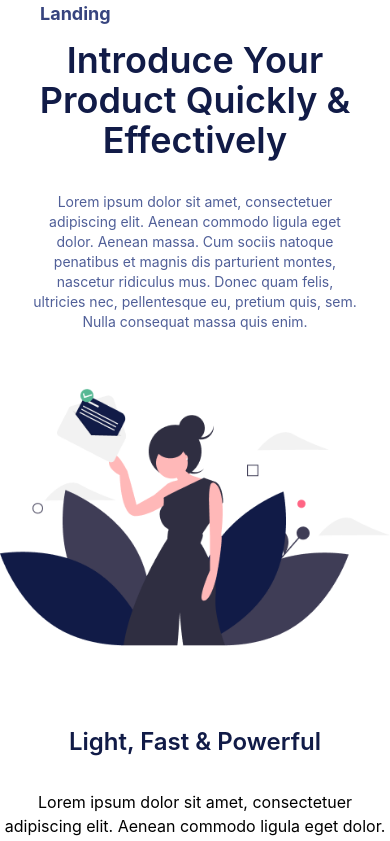
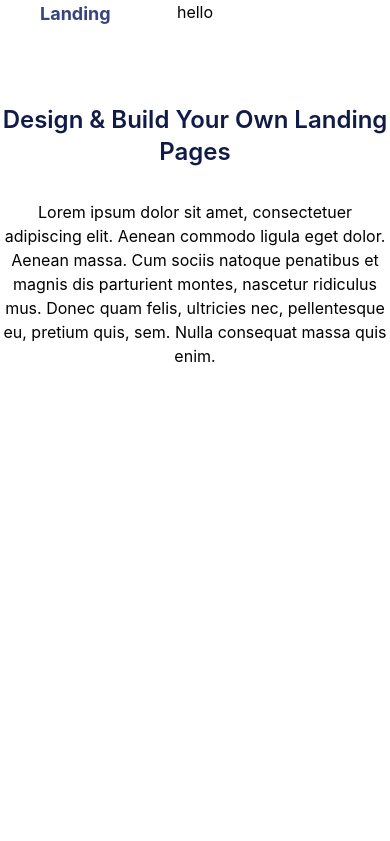
Before and after one commit to prastuti27/react-ui, a React (Create React App) app: page /pages/About.tsx in a window 390 px wide. Shown: the top 841 px of the page. Built offline with nearby package versions, Linux system fonts and the light colour scheme.

Commit message:
routing setup,added about page

```diff
--- a/package.json
+++ b/package.json
@@ -37,6 +37,8 @@
     ]
   },
   "devDependencies": {
+    "typescript": "4.9.5",
+    "react-router-dom": "^6.24.0",
     "tailwindcss": "^3.4.4",
     "web-vitals": "^4.2.1"
   }
--- a/src/App.tsx
+++ b/src/App.tsx
@@ -1,16 +1,24 @@
-import React from 'react';
-
-import './App.css';
-import Navbar from './components/Navbar.tsx';
-import Landing from './pages/Landing.tsx';
+// App.tsx
+import React from "react";
+import { BrowserRouter, Routes, Route } from "react-router-dom";
+import "./App.css";
+import Navbar from "./components/Navbar.tsx";
+import Home from "./pages/Home.tsx";
+import About from "./pages/About.tsx";
 
 function App() {
   return (
-    <div className="App">
+    <BrowserRouter>
+      <div className="App">
+        <Navbar />
 
-    <Navbar/>
-    <Landing/>
-    </div>
+        <Routes>
+          <Route path="/" element={<Home />} />
+          <Route path="/pages/Home.tsx" element={<Home />} />
+          <Route path="pages/About.tsx" element={<About />} />
+        </Routes>
+      </div>
+    </BrowserRouter>
   );
 }
 
--- a/src/components/Content.tsx
+++ b/src/components/Content.tsx
@@ -2,10 +2,10 @@ import React from "react";
 import Paragraph from "./Paragraph.tsx";
 import Heading from "./Heading.tsx";
 
-const Content = () => {
+const Content = ({ text }) => {
   return (
     <div className="lg:w-1/2 md:w-1/2 mt-10  w-full  flex flex-col gap-8 justify-center ">
-      <Heading text="Light, Fast & Powerful" />
+      <Heading text={text} />
 
       <Paragraph
         text="
--- a/src/components/List.tsx
+++ b/src/components/List.tsx
@@ -1,16 +1,17 @@
 import React from "react";
+import { Link } from "react-router-dom";
 
 type ListProps = {
   names: string[];
 };
 
-const List=({ names }: ListProps) => {
+const List = ({ names }: ListProps) => {
   return (
     <div className="hidden lg:block sm:hidden md:hidden p-3">
       <ul className="flex gap-10 text-purple-light">
         {names.map((name, index) => (
           <li key={index}>
-            <a href="">{name}</a>
+            <Link to={`./pages/${name}.tsx`}>{name}</Link>
           </li>
         ))}
       </ul>
--- a/src/pages/About.tsx
+++ b/src/pages/About.tsx
@@ -1,9 +1,13 @@
-import React from 'react'
+import React from "react";
+import Content from "../components/Content.tsx";
 
 const About = () => {
   return (
-    <div>About</div>
-  )
-}
+    <>
+      <h1>hello</h1>
+      <Content text="Design & Build Your Own Landing Pages" />
+    </>
+  );
+};
 
-export default About
+export default About;
--- /dev/null
+++ b/src/pages/Home.tsx
@@ -0,0 +1,33 @@
+import React from "react";
+import Image from "../components/Image.tsx";
+import Content from "../components/Content.tsx";
+import socialImage from "../assets/images/social.png";
+import newsImage from "../assets/images/news.png";
+import orderImage from "../assets/images/order.png";
+import Footer from "../components/Footer.tsx";
+import Banner from "../components/Banner.tsx";
+
+const items = [
+  { src: newsImage, alt: "news" },
+  { src: socialImage, alt: "social" },
+  { src: orderImage, alt: "order" },
+];
+
+const Landing = () => {
+  return (
+    <>
+      <Banner />
+      <div>
+        {items.map((item, index) => (
+          <div key={index} className="justify-center flex flex-col md:flex-row">
+            <Image src={item.src} alt={item.alt} />
+            <Content text="Light, Fast & Powerful" />
+          </div>
+        ))}
+      </div>
+      <Footer />
+    </>
+  );
+};
+
+export default Landing;
--- a/src/pages/Landing.tsx
+++ /dev/null
@@ -1,33 +0,0 @@
-import React from 'react';
-import Image from '../components/Image.tsx';
-import Content from '../components/Content.tsx';
-import socialImage from '../assets/images/social.png';
-import newsImage from '../assets/images/news.png';
-import orderImage from '../assets/images/order.png';
-import Footer from '../components/Footer.tsx';
-import Banner from '../components/Banner.tsx';
-
-const items = [
-  { src: newsImage, alt: 'news' },
-  { src: socialImage, alt: 'social' },
-  { src: orderImage, alt: 'order' }
-];
-
-const Landing = () => {
-  return (
-    <>
-      <Banner />
-      <div>
-        {items.map((item, index) => (
-          <div key={index} className='justify-center flex flex-col md:flex-row'>
-            <Image src={item.src} alt={item.alt} />
-            <Content />
-          </div>
-        ))}
-      </div>
-      <Footer />
-    </>
-  );
-};
-
-export default Landing;
```
Also changed, not shown: src/index.tsx (+7 -6 lines), 1 other file (tests, documents, lock files or other folders).
